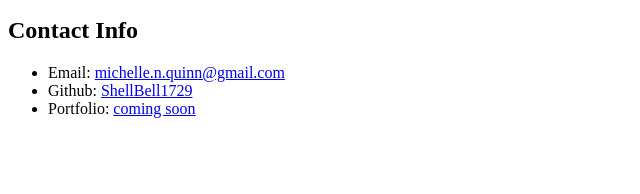
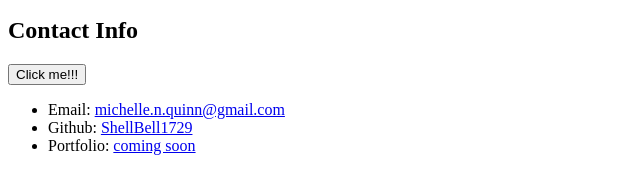
Before and after one commit to shellbellquinn/student_bio, a plain HTML site: page demofile.html in a window 1280 px wide. Shown: the part 368-562 px from the top of the page, without its empty margins (0-640 px from the left). Drawn offline with Linux system fonts and the light colour scheme.

Commit message:
adding button

```diff
--- a/demofile.html
+++ b/demofile.html
@@ -14,6 +14,7 @@
     <p>This is me! I am currently doing an HTML student bio in my second day of class.</p>
 
     <h2>Contact Info</h2>
+    <button>Click me!!!</button>
 
     <ul>
         <li>Email: <a href="mailto:michelle.n.quinn@gmail.com">michelle.n.quinn@gmail.com</a></li>
```
